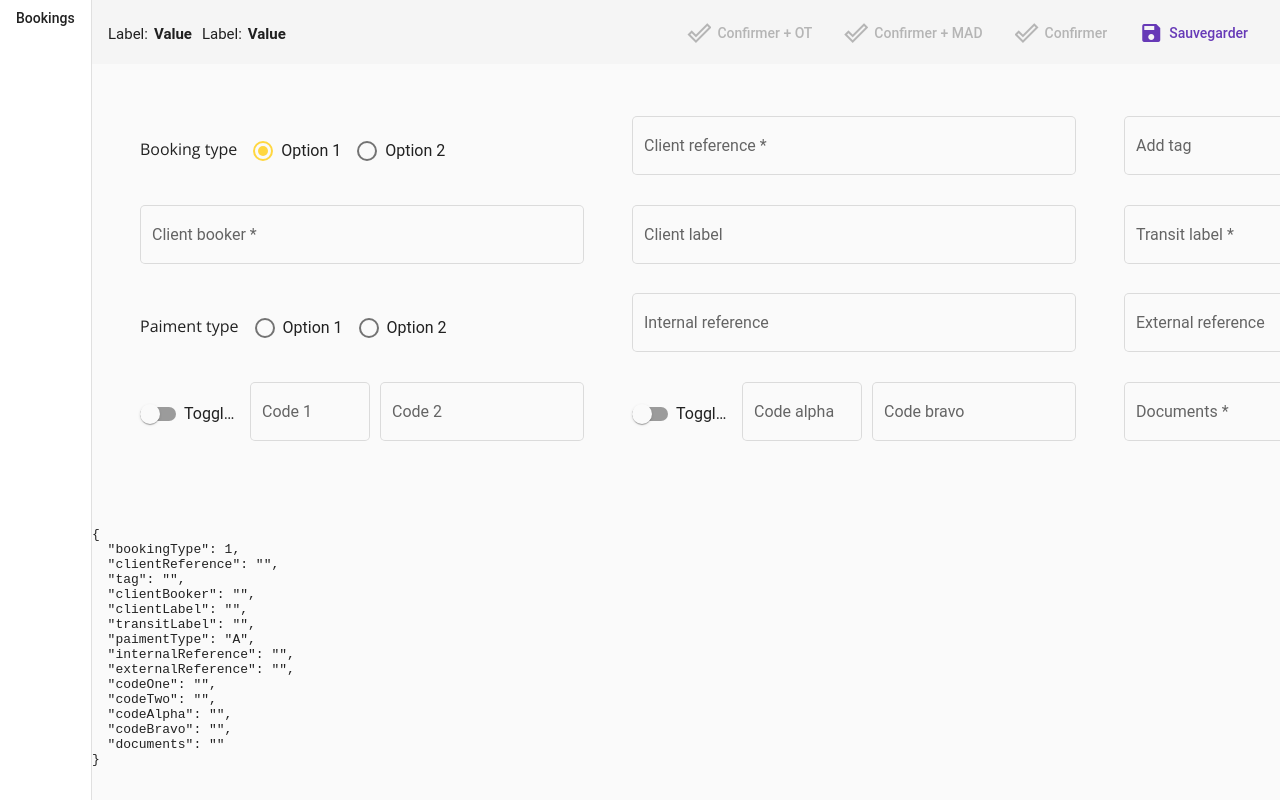
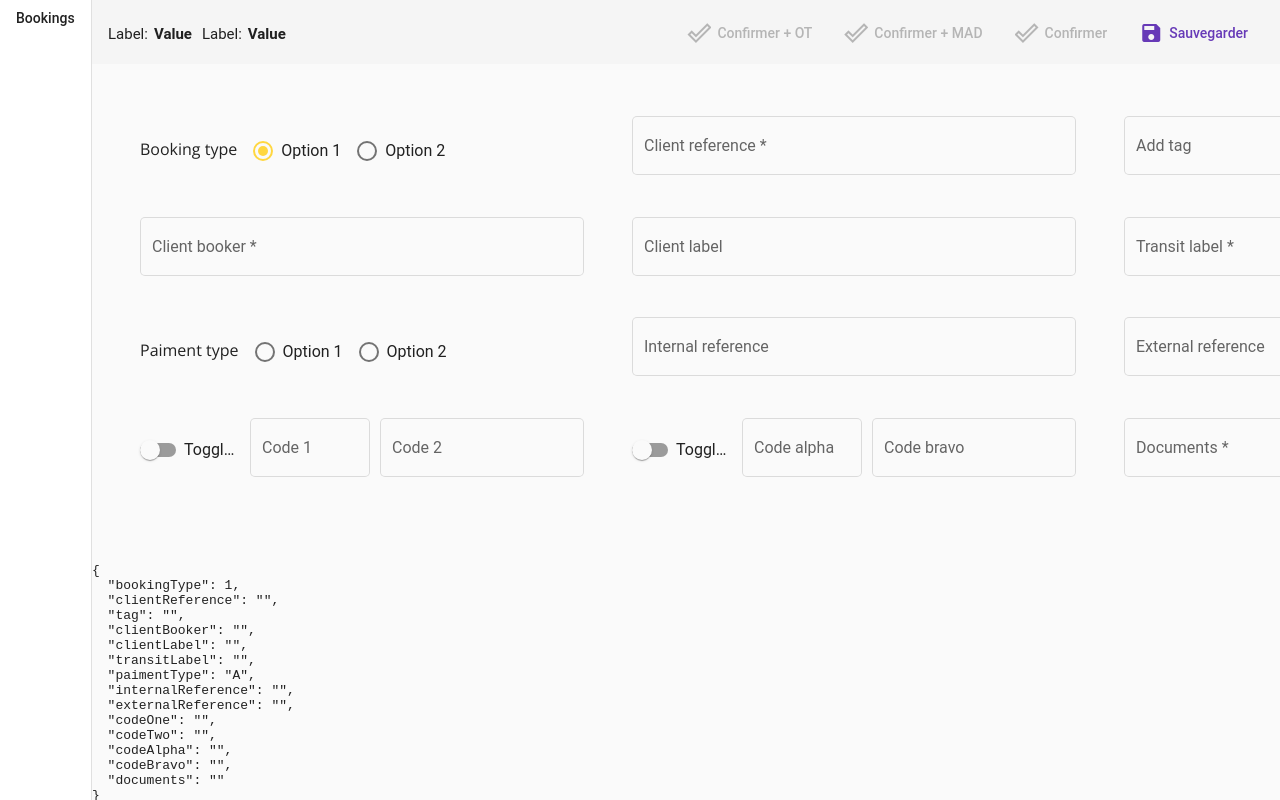
Before and after one commit to Paulo-Teixeira/angular-material-bo, an Angular app: page /bookings in a window 1280 px wide. Built offline with nearby package versions, Linux system fonts and the light colour scheme.

Commit message:
Adds grid row gap.

```diff
--- a/src/app/bookings/booking-form/booking-form.component.scss
+++ b/src/app/bookings/booking-form/booking-form.component.scss
@@ -2,6 +2,7 @@
   align-items: baseline;
   display: grid;
   grid-column-gap: 48px;
+  grid-row-gap: 12px;
   grid-template-columns: repeat(3, 1fr);
   grid-template-rows: repeat(2, 1fr);
   padding: 48px;
```
